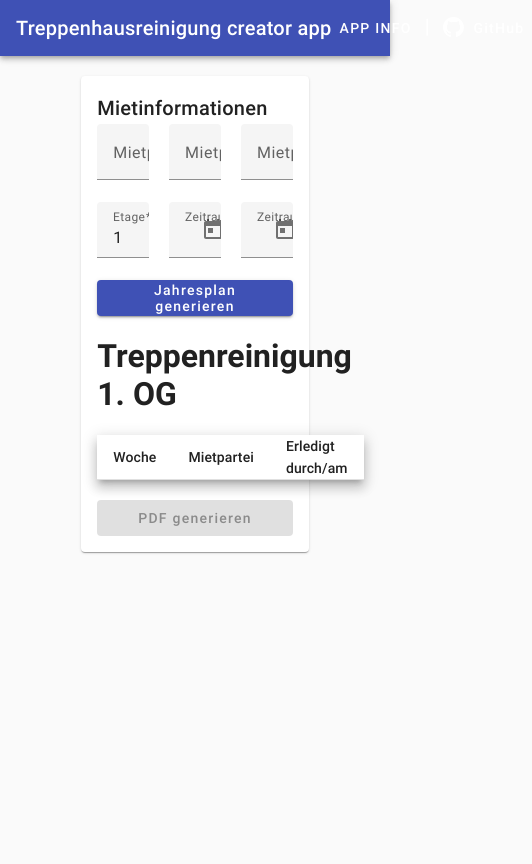
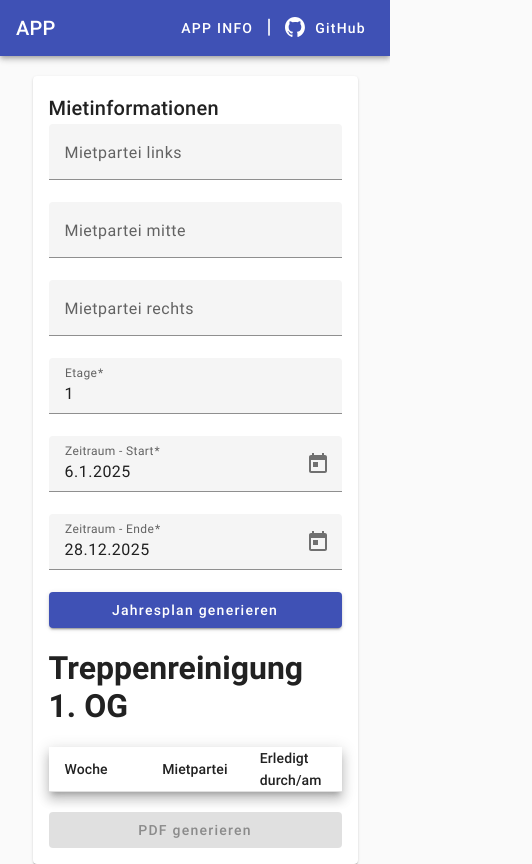
Before and after one commit to inpercima/treppenhausreinigung-creator, an Angular app: page / in a window 390 px wide. Shown: the whole page, 532 px wide, since content can reach past the window. Built offline with nearby package versions, Linux system fonts and the light colour scheme.

Commit message:
chore(): handle mobile sizes

```diff
--- a/src/app/app.component.html
+++ b/src/app/app.component.html
@@ -1,5 +1,6 @@
 <mat-toolbar color="primary" class="mat-elevation-z4 justify-between">
-  {{ appname }}
+  <span class="hidden sm:block">{{ appname }}</span>
+  <span class="sm:hidden">APP</span>
   <div>
     <button mat-button (click)="openDialog(dialog)">APP INFO</button>
     |
--- a/src/app/features/dashboard/dashboard.component.html
+++ b/src/app/features/dashboard/dashboard.component.html
@@ -1,36 +1,36 @@
-<mat-card class="w-7/12 mx-auto">
+<mat-card class="w-10/12 md:w-7/12 mx-auto">
   <mat-card-header>
     <mat-card-title>Mietinformationen</mat-card-title>
   </mat-card-header>
   <mat-card-content>
     <form [formGroup]="form" novalidate (ngSubmit)="onSubmit()">
-      <div class="flex gap-5 items-center">
-        <mat-form-field class="basis-4/12">
+      <div class="flex flex-col sm:flex-row sm:gap-5 items-center">
+        <mat-form-field class="w-full sm:basis-4/12">
           <mat-label>Mietpartei links</mat-label>
           <input matInput formControlName="tenantLeft" />
         </mat-form-field>
-        <mat-form-field class="basis-4/12">
+        <mat-form-field class="w-full sm:basis-4/12">
           <mat-label>Mietpartei mitte</mat-label>
           <input matInput formControlName="tenantMiddle" />
         </mat-form-field>
-        <mat-form-field class="basis-4/12">
+        <mat-form-field class="w-full sm:basis-4/12">
           <mat-label>Mietpartei rechts</mat-label>
           <input matInput formControlName="tenantRight" />
         </mat-form-field>
       </div>
 
-      <div class="flex gap-5 items-center">
-        <mat-form-field class="basis-4/12">
+      <div class="flex flex-col sm:flex-row sm:gap-5 items-center">
+        <mat-form-field class="w-full sm:basis-4/12">
           <mat-label>Etage</mat-label>
           <input matInput formControlName="floor" />
         </mat-form-field>
-        <mat-form-field class="basis-4/12">
+        <mat-form-field class="w-full sm:basis-4/12">
           <mat-label>Zeitraum - Start</mat-label>
           <input matInput formControlName="startDate" [matDatepicker]="pickerStart" />
           <mat-datepicker-toggle matIconSuffix [for]="pickerStart"></mat-datepicker-toggle>
           <mat-datepicker #pickerStart disabled="false"></mat-datepicker>
         </mat-form-field>
-        <mat-form-field class="basis-4/12">
+        <mat-form-field class="w-full sm:basis-4/12">
           <mat-label>Zeitraum - Ende</mat-label>
           <input matInput formControlName="endDate" [matDatepicker]="pickerEnd" />
           <mat-datepicker-toggle matIconSuffix [for]="pickerEnd"></mat-datepicker-toggle>
--- a/src/app/features/dashboard/dashboard.component.ts
+++ b/src/app/features/dashboard/dashboard.component.ts
@@ -27,7 +27,7 @@ export class DashboardComponent {
     tenantRight: this.#formBuilder.control(''),
     floor: this.#formBuilder.control(1, [Validators.required]),
     startDate: this.#formBuilder.control(new Date(2025, 0, 6), [Validators.required]),
-    endDate: this.#formBuilder.control(new Date(2025, 11, 27), [Validators.required]),
+    endDate: this.#formBuilder.control(new Date(2025, 11, 28), [Validators.required]),
   });
 
   constructor() {
```
